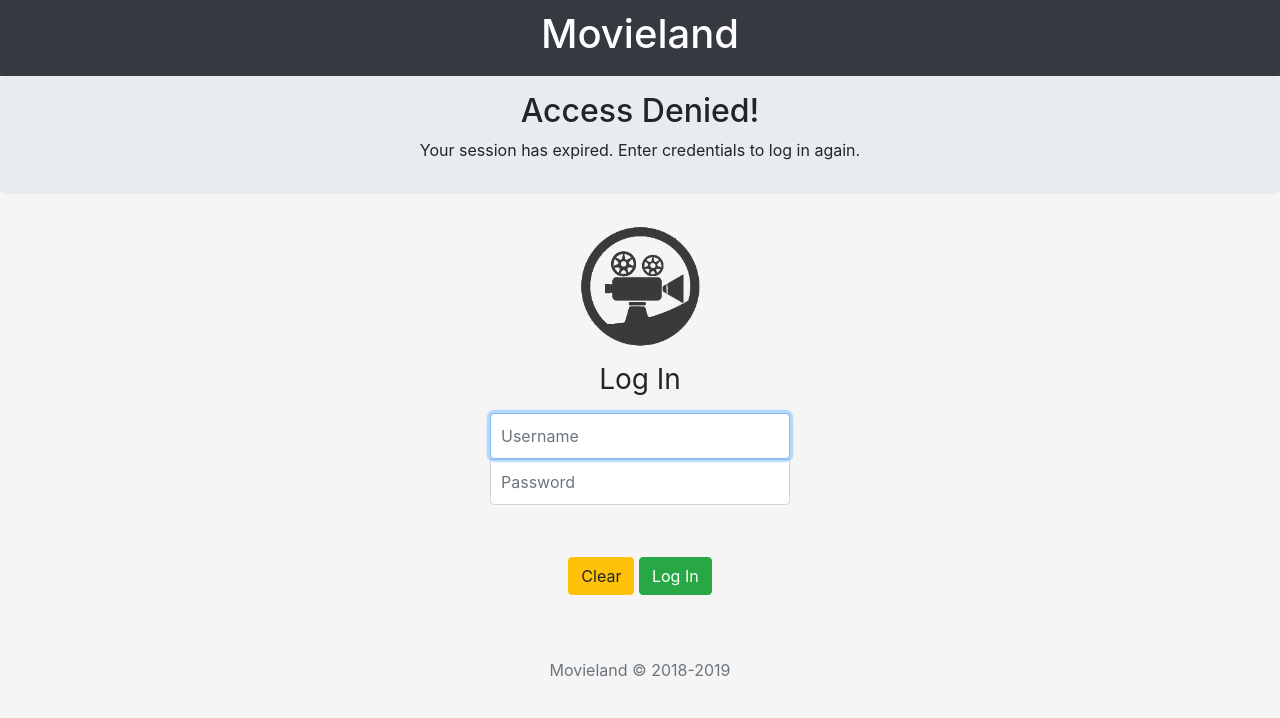
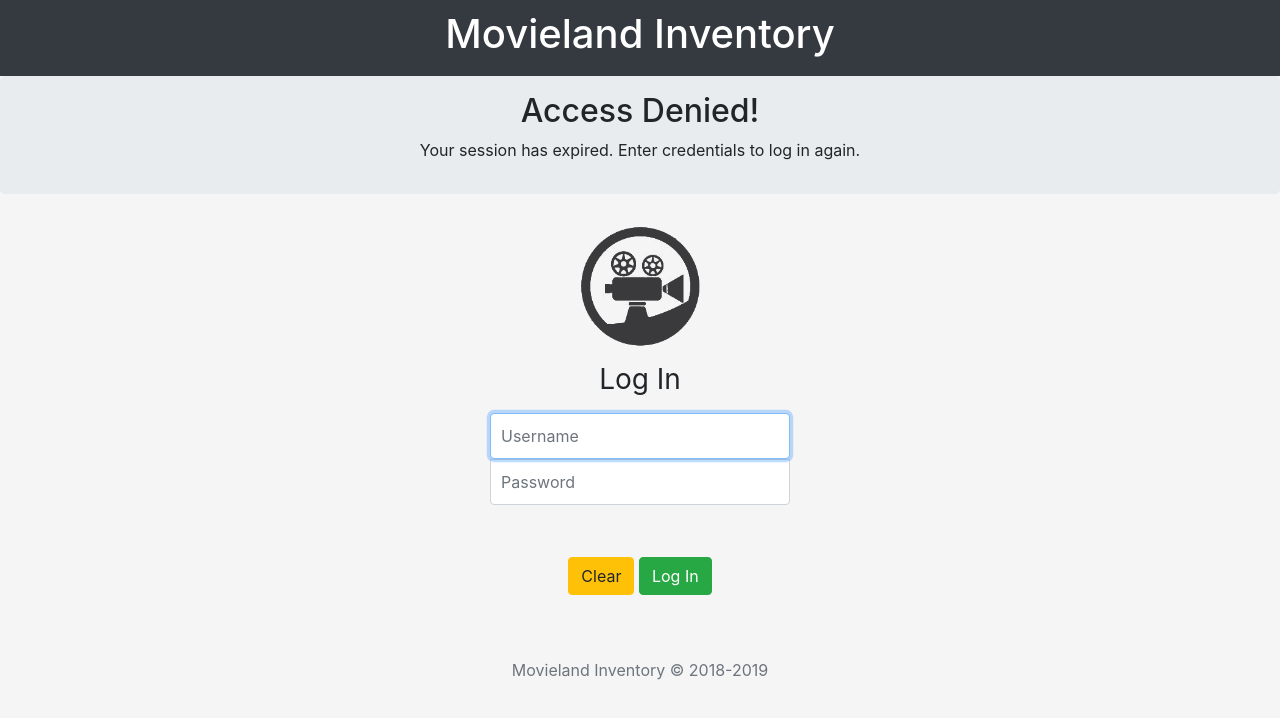
Before and after one commit to Skyrev/Advanced-Web-Application-Development, a plain HTML site: page proj1/access_denied.html in a window 1280 px wide. Drawn offline with nearby package versions, Linux system fonts and the light colour scheme.

Commit message:
DB Query and Website Title
Eliminated DB call to fetch image name.

Changed website title

```diff
--- a/proj1/access_denied.html
+++ b/proj1/access_denied.html
@@ -10,7 +10,7 @@
 		<meta charset="utf-8">
 		<meta name="viewport" content="width=device-width, initial-scale=1, shrink-to-fit=no">
 
-		<title>Access Denied - Movieland</title>
+		<title>Access Denied - Movieland Inventory</title>
 
 	    <link rel="icon" href="favicon.png">
 	    <link rel="stylesheet" href="https://maxcdn.bootstrapcdn.com/bootstrap/4.0.0/css/bootstrap.min.css"
@@ -27,7 +27,7 @@
 
 	<body class="text-center">
 		<header class="bg-dark">
-			<h1>Movieland</h1>
+			<h1>Movieland Inventory</h1>
 		</header>
 
 		<div class="jumbotron">
@@ -53,7 +53,7 @@
 			</div>
 		</form>
 
-		<p class="mt-5 text-muted">Movieland &copy; 2018-2019</p>
+		<p class="mt-5 text-muted">Movieland Inventory &copy; 2018-2019</p>
 
 	</body>
 </html>
```
Also changed, not shown: proj1/index.html (+3 -3 lines), proj1/logout.html (+3 -3 lines), 2 other files.
